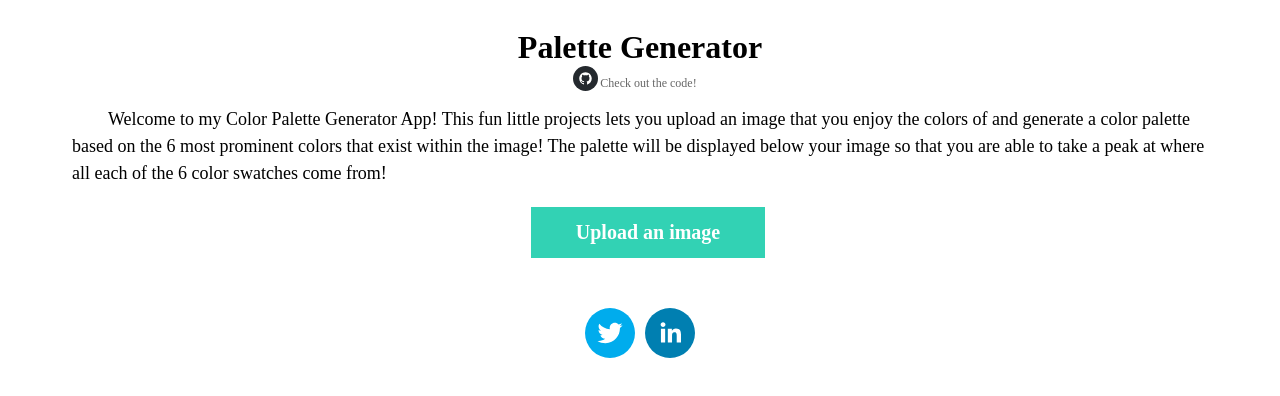
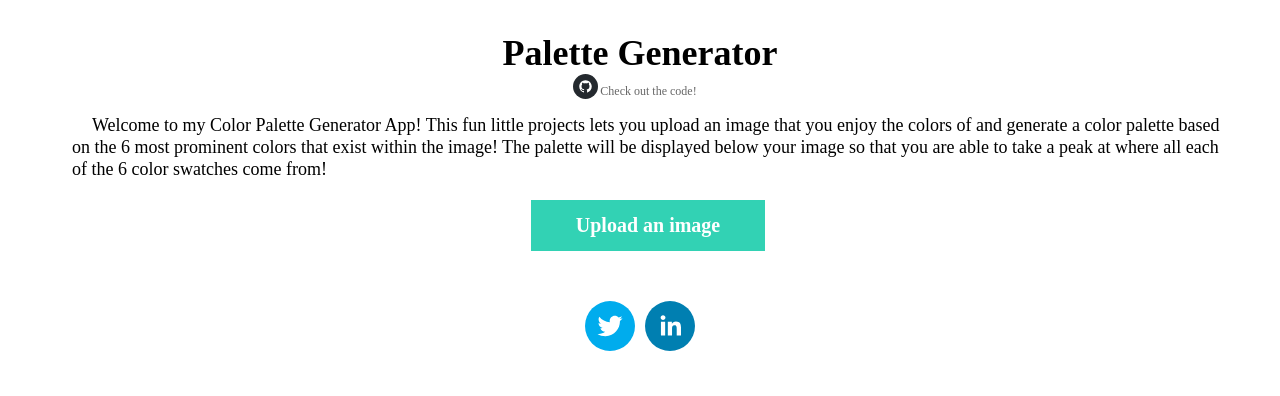
Before and after one commit to dyllper/palette-picker-client, a Gatsby site: page / in a window 1280 px wide. Built offline with nearby package versions, Linux system fonts and the light colour scheme; Gatsby itself is replaced by a stand-in of ours.

Commit message:
Converted most instances of defining size by px to use rem instead to allow for greater a11y

```diff
--- a/src/components/file-form.component.jsx
+++ b/src/components/file-form.component.jsx
@@ -17,7 +17,7 @@
 
 const InputLabel = styled.label`
   vertical-align: middle;
-  font-size: 1.25em;
+  font-size: 2.0rem;
   font-weight: 700;
   padding: 14px 45px;
   margin: 0 auto;
--- a/src/components/header.component.jsx
+++ b/src/components/header.component.jsx
@@ -7,24 +7,25 @@
   flex-direction: column;
   justify-content: center;
   align-items: center;
-  margin-bottom: 15px;
+  margin-bottom: 1.5rem;
 `
 
 const Title = styled.h1`
   font-color: #32d2b4;
   margin-bottom: 0;
+  font-size: 3.6rem;
 `
 
 const GithubNav = styled.div`
   display: flex;
   align-items: center;
-  margin-right: 10px;
+  margin-right: 1.0rem;
 
   span {
-    font-size: 12px;
+    font-size: 1.2rem;
     opacity: 0.6;
-    padding-left: 2px;
-    padding-top: 10px;
+    padding-left: 0.2rem;
+    padding-top: 1.0rem;
   }
 `
 
--- a/src/components/layout.component.jsx
+++ b/src/components/layout.component.jsx
@@ -1,13 +1,21 @@
 import React from 'react';
+import { createGlobalStyle } from 'styled-components';
 import Header from './header.component';
 import Footer from './footer.component';
 
+const GlobalStyle = createGlobalStyle`
+  html {
+    font-size: 62.5%;
+  }
+`
+
 const Layout = ({ children }) => (
-  <div>
+  <React.Fragment>
+    <GlobalStyle />
     <Header />
     {children}
     <Footer />
-  </div>
+  </React.Fragment>
 )
 
 export default Layout;
--- a/src/components/palette.component.jsx
+++ b/src/components/palette.component.jsx
@@ -34,7 +34,7 @@
 const PaletteText = styled.p`
   padding: 0;
   margin: 0;
-  font-size: 25px;
+  font-size: 2.5rem;
   font-weight: bold;
 `
 
--- a/src/pages/index.js
+++ b/src/pages/index.js
@@ -20,9 +20,9 @@
 `
 
 const InstructionText = styled.div`
-  text-indent: 2em;
-  line-height: 1.5em;
-  font-size: 18px;
+  text-indent: 2rem;
+  line-height: 2.2rem;
+  font-size: 1.8rem;
   font-family: skolat-latin;
   font-color: #1f1f1f;
 `
@@ -30,9 +30,9 @@
 const DisplayImage = styled.img`
   height: auto;
   max-width: 500px;
-  margin-top: 15px;
-  margin-bottom: 15px;
-  box-shadow: 5px 5xp 10px #0f0f0f;
+  margin-top: 1.5rem;
+  margin-bottom: 1.5rem;
+  box-shadow: 0.5rem 0.5rem 1rem #0f0f0f;
   display: block;
 `
 
```
